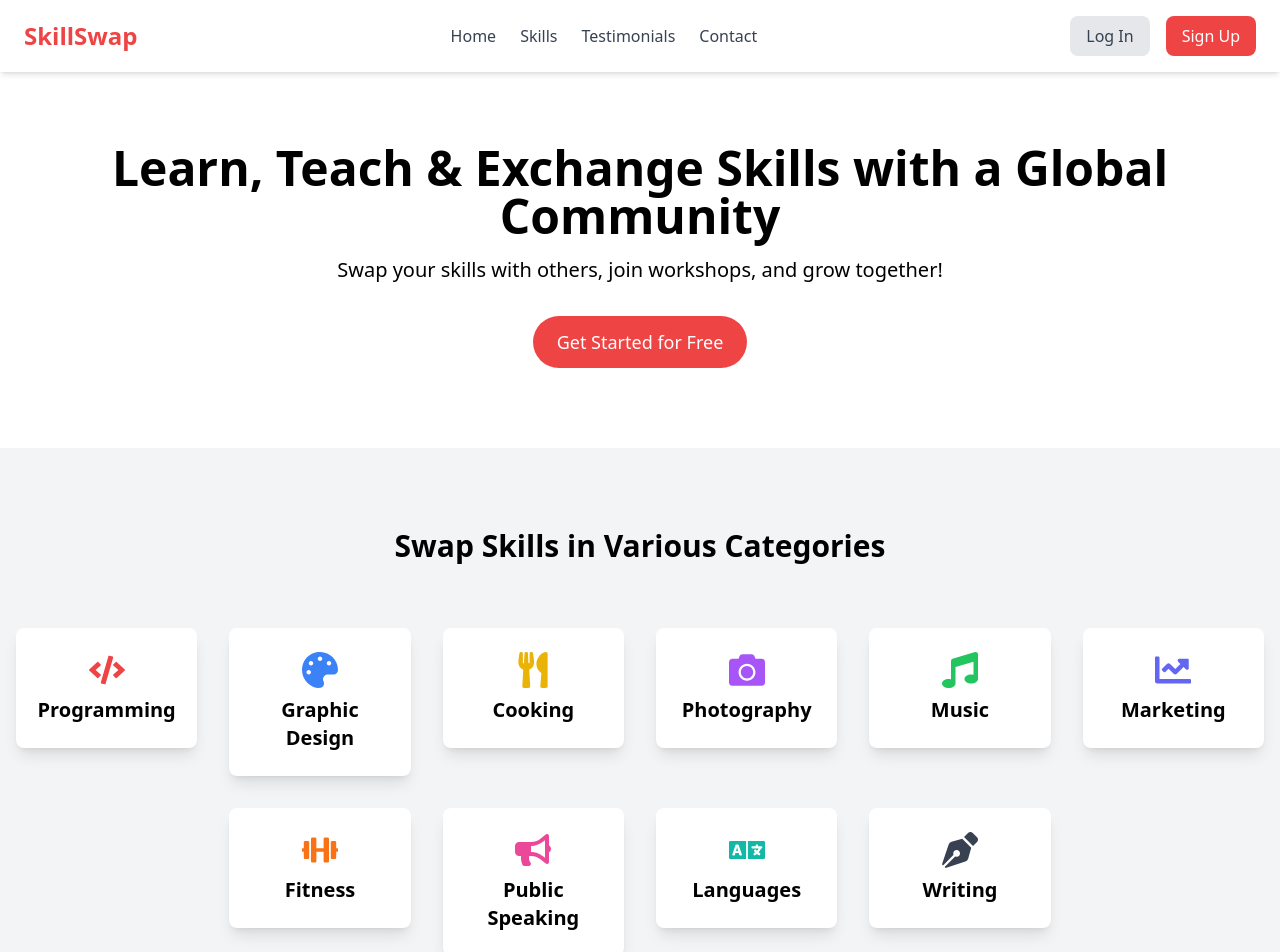
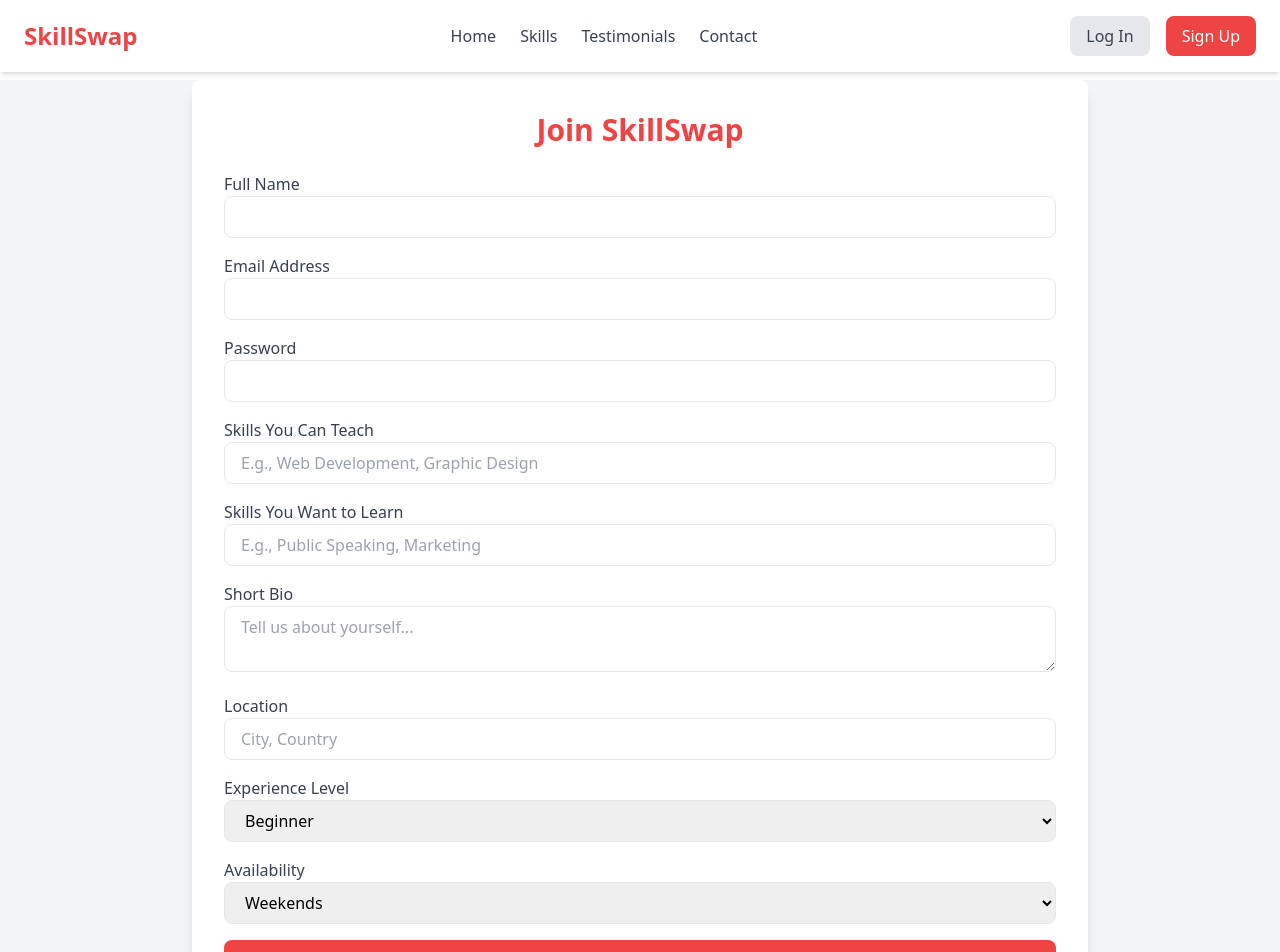
Before and after one commit to Shoaibali12/skill_swap_platform, a React (Vite) app in the folder frontend/: page /signup in a window 1280 px wide. Shown: the top 952 px of the page. Built offline with nearby package versions, Linux system fonts and the light colour scheme.

Commit message:
create signup page

```diff
--- a/frontend/src/App.jsx
+++ b/frontend/src/App.jsx
@@ -1,11 +1,14 @@
-import React from "react";
+import { BrowserRouter as Router, Routes, Route } from "react-router-dom";
 import LandingPage from "./pages/landingPage";
-
+import Signup from "./pages/Signup";
 function App() {
   return (
-    <div>
-      <LandingPage />
-    </div>
+    <Router>
+      <Routes>
+        <Route path="/" element={<LandingPage />} />
+        <Route path="/signup" element={<Signup />} />
+      </Routes>
+    </Router>
   );
 }
 
--- /dev/null
+++ b/frontend/src/pages/Signup.jsx
@@ -0,0 +1,213 @@
+import React, { useState } from "react";
+import { useNavigate } from "react-router-dom";
+import Navbar from "../components/Navbar";
+
+const Signup = () => {
+  const navigate = useNavigate();
+
+  const [formData, setFormData] = useState({
+    name: "",
+    email: "",
+    password: "",
+    skillsOffered: "",
+    skillsWanted: "",
+    bio: "",
+    location: "",
+    experienceLevel: "Beginner",
+    availability: "Weekends",
+  });
+
+  const [loading, setLoading] = useState(false);
+  const [error, setError] = useState("");
+
+  const handleChange = (e) => {
+    setFormData({ ...formData, [e.target.name]: e.target.value });
+  };
+
+  const handleSubmit = async (e) => {
+    e.preventDefault();
+    setLoading(true);
+    setError("");
+
+    try {
+      const response = await fetch("http://localhost:5000/api/auth/signup", {
+        method: "POST",
+        headers: { "Content-Type": "application/json" },
+        body: JSON.stringify({
+          ...formData,
+          skillsOffered: formData.skillsOffered.split(","),
+          skillsWanted: formData.skillsWanted.split(","),
+        }),
+      });
+
+      const data = await response.json();
+      if (!response.ok) throw new Error(data.message || "Signup failed");
+
+      // Redirect to home page after successful signup
+      navigate("/");
+    } catch (err) {
+      setError(err.message);
+    } finally {
+      setLoading(false);
+    }
+  };
+
+  return (
+    <div className="bg-gray-100 min-h-screen">
+      {/* Navbar */}
+      <Navbar />
+
+      {/* Sign-Up Form Container */}
+      <div className="max-w-4xl mx-auto mt-20 bg-white p-8 rounded-lg shadow-lg">
+        <h2 className="text-3xl font-bold text-center text-red-500 mb-6">
+          Join SkillSwap
+        </h2>
+
+        {error && <p className="text-red-500 text-center mb-4">{error}</p>}
+
+        <form onSubmit={handleSubmit} className="space-y-4">
+          {/* Name */}
+          <div>
+            <label className="block text-gray-700">Full Name</label>
+            <input
+              type="text"
+              name="name"
+              value={formData.name}
+              onChange={handleChange}
+              required
+              className="w-full px-4 py-2 border rounded-lg"
+            />
+          </div>
+
+          {/* Email */}
+          <div>
+            <label className="block text-gray-700">Email Address</label>
+            <input
+              type="email"
+              name="email"
+              value={formData.email}
+              onChange={handleChange}
+              required
+              className="w-full px-4 py-2 border rounded-lg"
+            />
+          </div>
+
+          {/* Password */}
+          <div>
+            <label className="block text-gray-700">Password</label>
+            <input
+              type="password"
+              name="password"
+              value={formData.password}
+              onChange={handleChange}
+              required
+              className="w-full px-4 py-2 border rounded-lg"
+            />
+          </div>
+
+          {/* Skills Offered */}
+          <div>
+            <label className="block text-gray-700">Skills You Can Teach</label>
+            <input
+              type="text"
+              name="skillsOffered"
+              value={formData.skillsOffered}
+              onChange={handleChange}
+              placeholder="E.g., Web Development, Graphic Design"
+              required
+              className="w-full px-4 py-2 border rounded-lg"
+            />
+          </div>
+
+          {/* Skills Wanted */}
+          <div>
+            <label className="block text-gray-700">
+              Skills You Want to Learn
+            </label>
+            <input
+              type="text"
+              name="skillsWanted"
+              value={formData.skillsWanted}
+              onChange={handleChange}
+              placeholder="E.g., Public Speaking, Marketing"
+              className="w-full px-4 py-2 border rounded-lg"
+            />
+          </div>
+
+          {/* Bio */}
+          <div>
+            <label className="block text-gray-700">Short Bio</label>
+            <textarea
+              name="bio"
+              value={formData.bio}
+              onChange={handleChange}
+              placeholder="Tell us about yourself..."
+              className="w-full px-4 py-2 border rounded-lg"
+            ></textarea>
+          </div>
+
+          {/* Location */}
+          <div>
+            <label className="block text-gray-700">Location</label>
+            <input
+              type="text"
+              name="location"
+              value={formData.location}
+              onChange={handleChange}
+              placeholder="City, Country"
+              className="w-full px-4 py-2 border rounded-lg"
+            />
+          </div>
+
+          {/* Experience Level */}
+          <div>
+            <label className="block text-gray-700">Experience Level</label>
+            <select
+              name="experienceLevel"
+              value={formData.experienceLevel}
+              onChange={handleChange}
+              className="w-full px-4 py-2 border rounded-lg"
+            >
+              <option value="Beginner">Beginner</option>
+              <option value="Intermediate">Intermediate</option>
+              <option value="Advanced">Advanced</option>
+            </select>
+          </div>
+
+          {/* Availability */}
+          <div>
+            <label className="block text-gray-700">Availability</label>
+            <select
+              name="availability"
+              value={formData.availability}
+              onChange={handleChange}
+              className="w-full px-4 py-2 border rounded-lg"
+            >
+              <option value="Weekends">Weekends</option>
+              <option value="Evenings">Evenings</option>
+              <option value="Flexible">Flexible</option>
+            </select>
+          </div>
+
+          {/* Submit Button */}
+          <button
+            type="submit"
+            className="w-full bg-red-500 text-white py-3 rounded-lg hover:bg-red-600 transition"
+            disabled={loading}
+          >
+            {loading ? "Signing up..." : "Sign Up"}
+          </button>
+        </form>
+
+        <p className="text-center mt-4">
+          Already have an account?{" "}
+          <a href="/signin" className="text-red-500 hover:underline">
+            Sign In
+          </a>
+        </p>
+      </div>
+    </div>
+  );
+};
+
+export default Signup;
```
